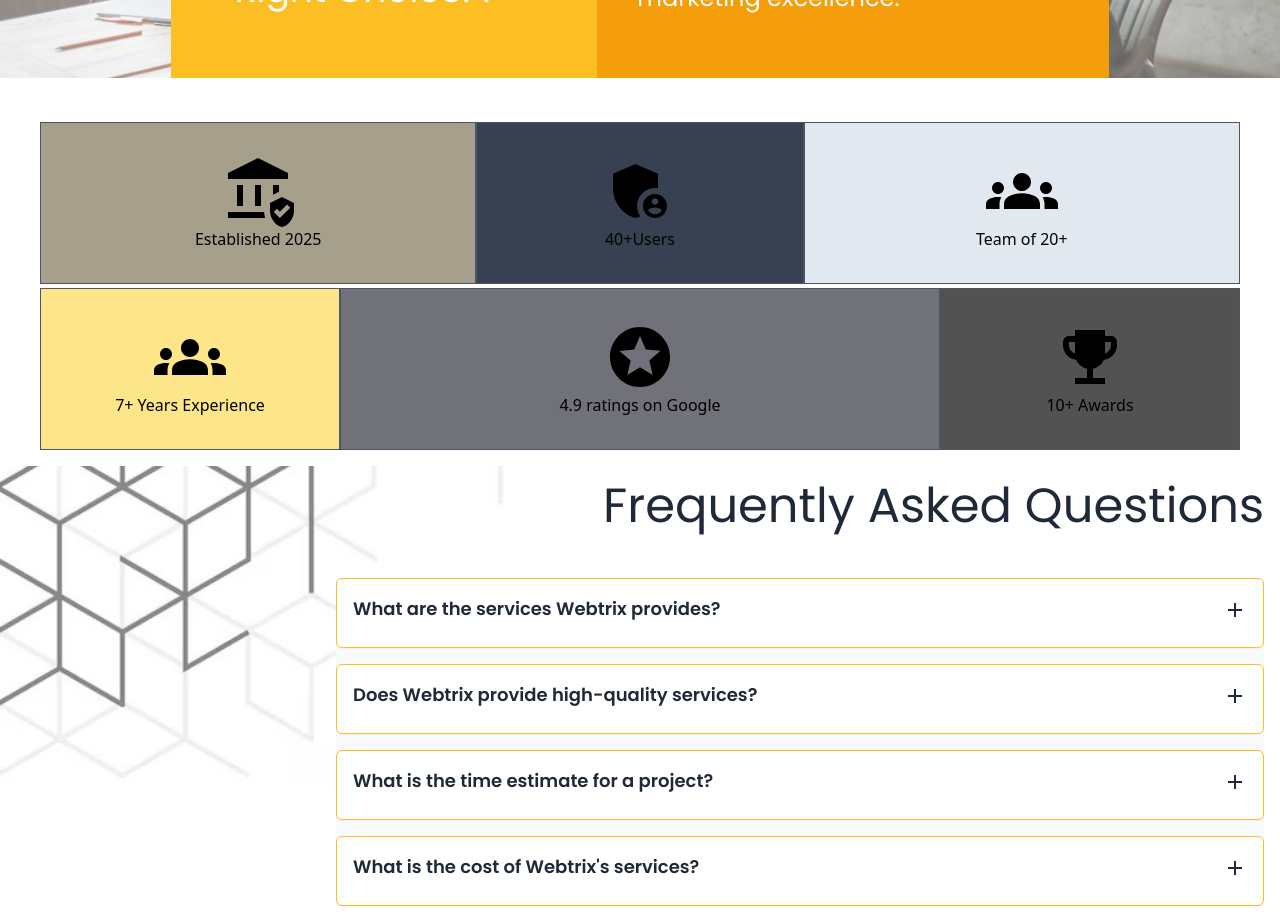
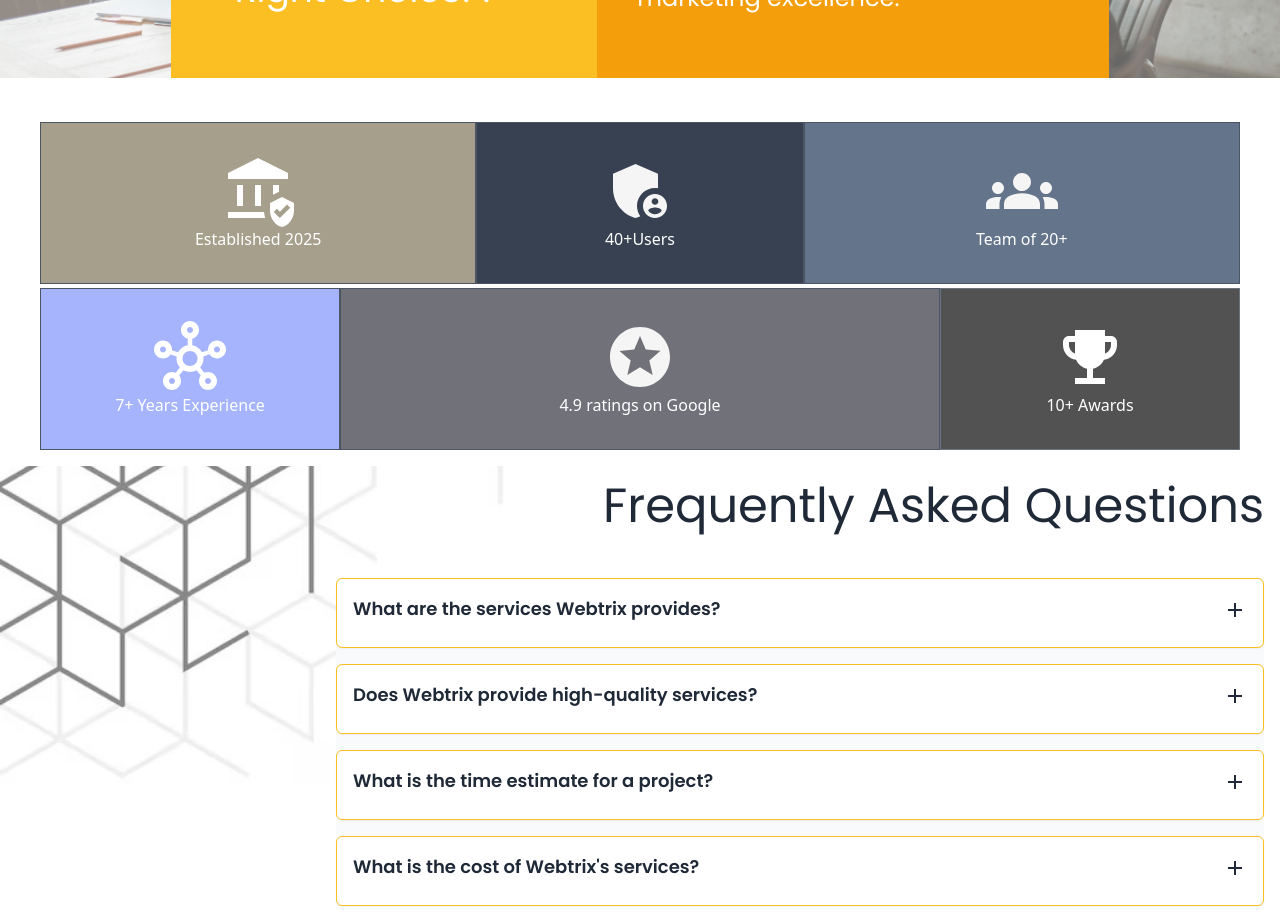
Before and after one commit to ashishkr26/webtrix, a React (Create React App) app: page / in a window 1280 px wide. Shown: the part 2100-3019 px from the top of the page. Built offline with nearby package versions, Linux system fonts and the light colour scheme.

Commit message:
info cards updated

```diff
--- a/src/components/InfoCards.js
+++ b/src/components/InfoCards.js
@@ -3,6 +3,7 @@ import AssuredWorkloadIcon from "@mui/icons-material/AssuredWorkload";
 import AdminPanelSettingsIcon from "@mui/icons-material/AdminPanelSettings";
 import GroupsIcon from "@mui/icons-material/Groups";
 import StarsIcon from "@mui/icons-material/Stars";
+import HubOutlinedIcon from '@mui/icons-material/HubOutlined';
 import EmojiEventsIcon from "@mui/icons-material/EmojiEvents";
 
 const InfoCards = () => {
@@ -11,42 +12,44 @@ const InfoCards = () => {
       <div className="my-1 grid grid-flow-col grid-cols-11">
         <div className=" col-span-4 border border-gray-600 p-8 bg-clay flex flex-col items-center">
           <span>
-            <AssuredWorkloadIcon sx={{fontSize:72}}/>
+            <AssuredWorkloadIcon sx={{ fontSize: 72, color: "white" }} />
           </span>
-          <span>Established 2025</span>
+          <span className="text-white">Established 2025</span>
         </div>
         <div className=" col-span-3 border border-gray-600 p-8 bg-gray-700 flex flex-col items-center">
           <span>
-            <AdminPanelSettingsIcon sx={{fontSize:72}}/>
+            <AdminPanelSettingsIcon
+              sx={{ fontSize: 72, color: "whitesmoke" }}
+            />
           </span>
-          <span>40+Users</span>
+          <span className="text-white">40+Users</span>
         </div>
-        <div className=" col-span-4 border border-gray-600 p-8 bg-slate-200 flex flex-col items-center">
+        <div className=" col-span-4 border border-gray-600 p-8 bg-slate-500 flex flex-col items-center">
           <span>
-            <GroupsIcon sx={{fontSize:72}}/>
+            <GroupsIcon sx={{ fontSize: 72, color: "whitesmoke" }} />
           </span>
-          <span>Team of 20+</span>
+          <span className="text-white">Team of 20+</span>
         </div>
       </div>
 
       <div className=" grid grid-flow-col grid-cols-12">
-        <div className=" col-span-3 border border-gray-600 p-8 bg-amber-200 flex flex-col items-center">
+        <div className=" col-span-3 border border-gray-600 p-8 bg-indigo-300 flex flex-col items-center">
           <span>
-            <GroupsIcon sx={{fontSize:72}}/>
+            <HubOutlinedIcon sx={{ fontSize: 72, color: "white" }} />
           </span>
-          <span>7+ Years Experience</span>
+          <span className="text-white">7+ Years Experience</span>
         </div>
         <div className=" col-span-6 border border-gray-600 p-8 bg-zinc-500 flex flex-col items-center">
           <span>
-            <StarsIcon sx={{fontSize:72}}/>
+            <StarsIcon sx={{ fontSize: 72, color: "whitesmoke" }} />
           </span>
-          <span>4.9 ratings on Google</span>
+          <span className="text-white">4.9 ratings on Google</span>
         </div>
-        <div className=" col-span-3 border border-gray-600 p-8 bg-neutral-600 flex flex-col items-center">
+        <div className=" col-span-3 border border-gray-500 p-8 bg-neutral-600 flex flex-col items-center">
           <span>
-            <EmojiEventsIcon sx={{fontSize:72}}/>
+            <EmojiEventsIcon sx={{ fontSize: 72, color: "white" }} />
           </span>
-          <span>10+ Awards</span>
+          <span className="text-white">10+ Awards</span>
         </div>
       </div>
     </div>
```
